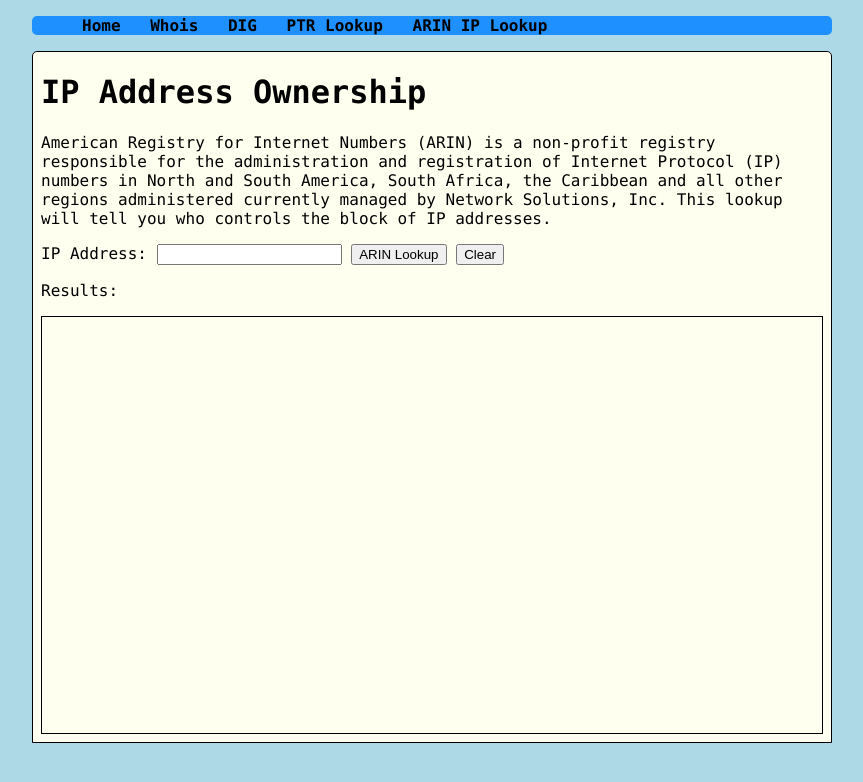
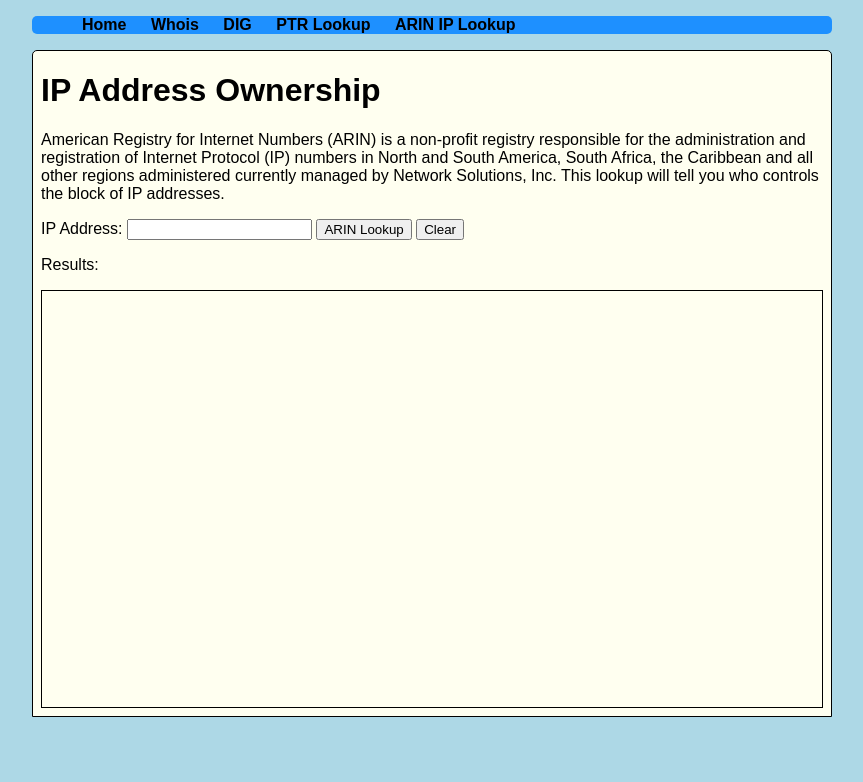
Before and after one commit to drazisil/dns360.jwebnet.net, a PHP site: page /ip.html in a window 1280 px wide. Shown: the top 782 px of the page, without its empty margins (208-1071 px from the left). Run offline with PHP 8.4, Linux system fonts and the light colour scheme; some libraries are stand-ins or nearby versions.

Commit message:
changed font

```diff
--- a/assets/css/style.css
+++ b/assets/css/style.css
@@ -12,7 +12,7 @@
 
 html {
     background-color: lightblue;
-    font-family: Consolas, monaco, monospace;
+    font-family: "Century Gothic", CenturyGothic, AppleGothic, sans-serif;
 }
 
 html, body {
```
